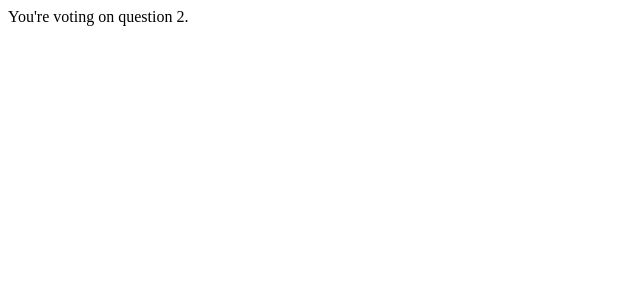
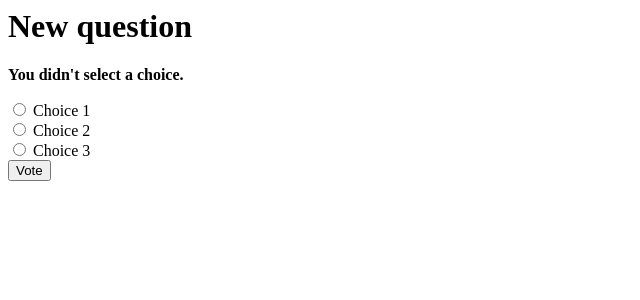
Before and after one commit to thiagopnobre/first_Django_app, a Django app: page /polls/2/vote/ in a window 1280 px wide. Shown: the top 300 px of the page, without its empty margins (0-640 px from the left). Run offline with Django 3.2, Linux system fonts and the light colour scheme; data comes from the database, SQL or seed files in the repository; both versions use the stored data as it was after the commit.

Commit message:
Writing a simple voting form

```diff
--- a/polls/templates/polls/detail.html
+++ b/polls/templates/polls/detail.html
@@ -1,6 +1,12 @@
 <h1>{{ question.question_text }}</h1>
-<ul>
+
+{% if error_message %}<p><strong>{{ error_message }}</strong></p>{% endif %}
+
+<form action="{% url 'polls:vote' question.id %}" method="post">
+{% csrf_token %}
 {% for choice in question.choice_set.all %}
-    <li>{{ choice.choice_text }}</li>
+    <input type="radio" name="choice" id="choice{{ forloop.counter }}" value="{{ choice.id }}" />
+    <label for="choice{{ forloop.counter }}">{{ choice.choice_text }}</label><br />
 {% endfor %}
-</ul>
+    <input type="submit" value="Vote" />
+</form>
--- a/polls/views.py
+++ b/polls/views.py
@@ -1,6 +1,8 @@
-from django.http import HttpResponse
+from django.http import HttpResponseRedirect, HttpResponse
 from django.shortcuts import get_object_or_404, render
-from .models import Question
+from django.core.urlresolvers import reverse
+
+from .models import Choice, Question
 
 
 def index(request):
@@ -15,10 +17,25 @@ def detail(request, question_id):
     return render(request, 'polls/detail.html', context)
 
 
-def results(request, question_id):
-    response = "You're looking at the results of question {}."
-    return HttpResponse(response.format(question_id))
+def vote(request, question_id):
+    question = get_object_or_404(Question, pk=question_id)
+    try:
+        selected_choice = question.choice_set.get(pk=request.POST['choice'])
+    except (KeyError, Choice.DoesNotExist):
+        # Redisplay the question voting form.
+        return render(request, 'polls/detail.html', {
+            'question': question,
+            'error_message': "You didn't select a choice.",
+        })
+    else:
+        selected_choice.votes += 1
+        selected_choice.save()
+        # Always return an HttpResponseRedirect after successfully dealing
+        # with POST data. This prevents data from being posted twice if a
+        # user hits the Back button.
+        return HttpResponseRedirect(reverse('polls:results', args=(question.id,)))
 
 
-def vote(request, question_id):
-    return HttpResponse("You're voting on question {}.".format(question_id))
+def results(request, question_id):
+    question = get_object_or_404(Question, pk=question_id)
+    return render(request, 'polls/results.html', {'question': question})
```
Also changed, not shown: polls/templates/polls/results.html (added, +9 -0 lines), db.sqlite3.
